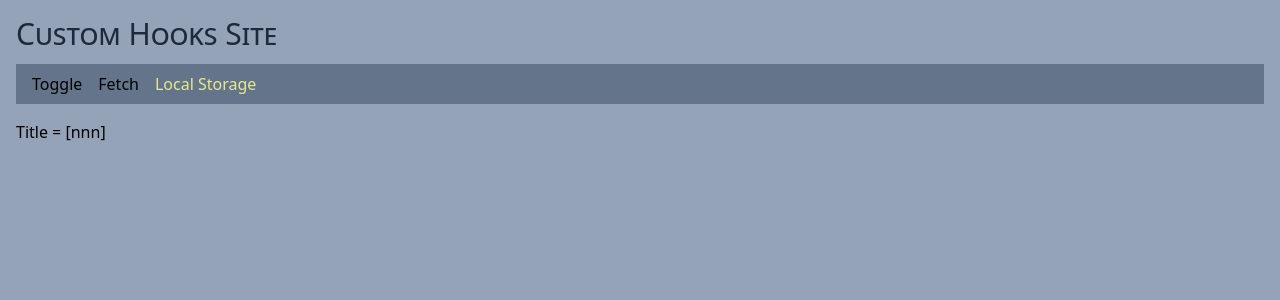
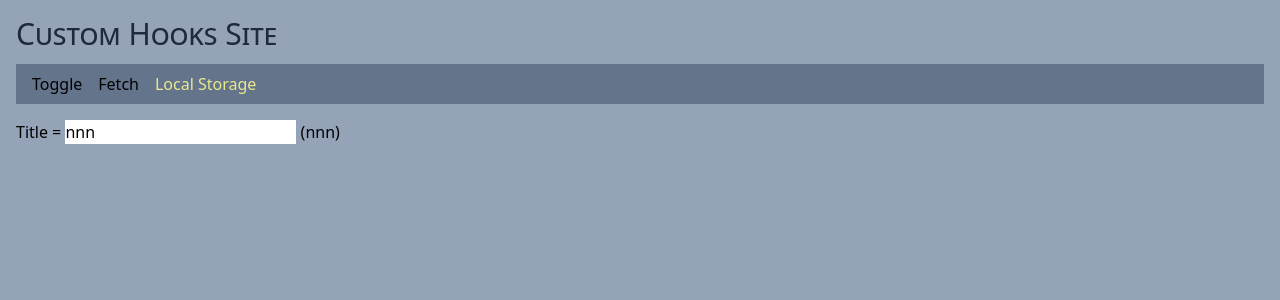
Before and after one commit to edwardtanguay/et893-custom-hooks-basics, a React (Vite) app: page /localstorage in a window 1280 px wide. Shown: the top 300 px of the page. Built offline with nearby package versions, Linux system fonts and the light colour scheme.

Commit message:
changing title

```diff
--- a/src/pages/PageLocalStorage.tsx
+++ b/src/pages/PageLocalStorage.tsx
@@ -4,6 +4,6 @@ export const PageLocalStorage = () => {
 	const { value: title, save: saveTitle } = useLocalStorage('nnn');
 
 	return (
-		<p>Title = [{title}]</p>
+		<p>Title = <input value={title} onChange={(e) => saveTitle(e.target.value)} /> ({title})</p>
 	)
 }
```
